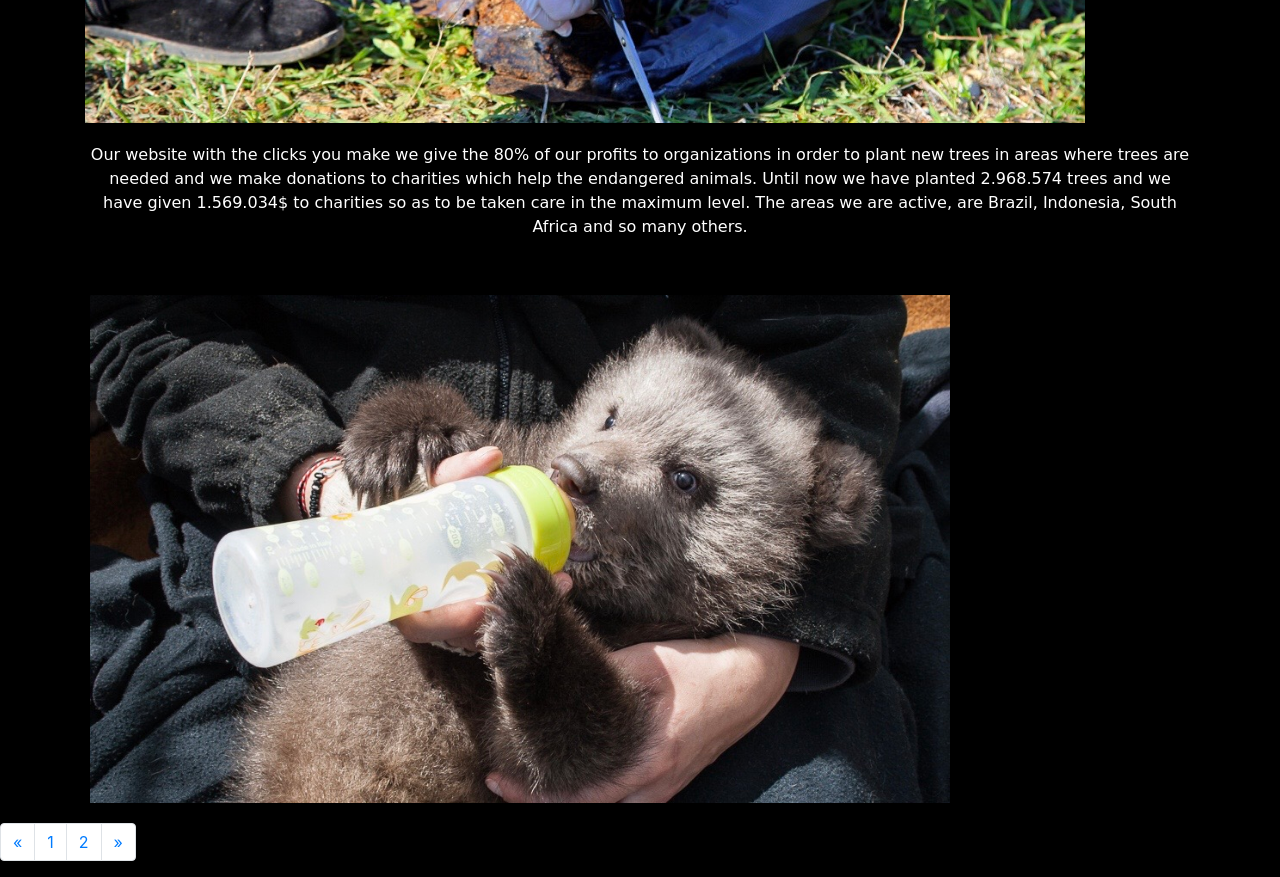
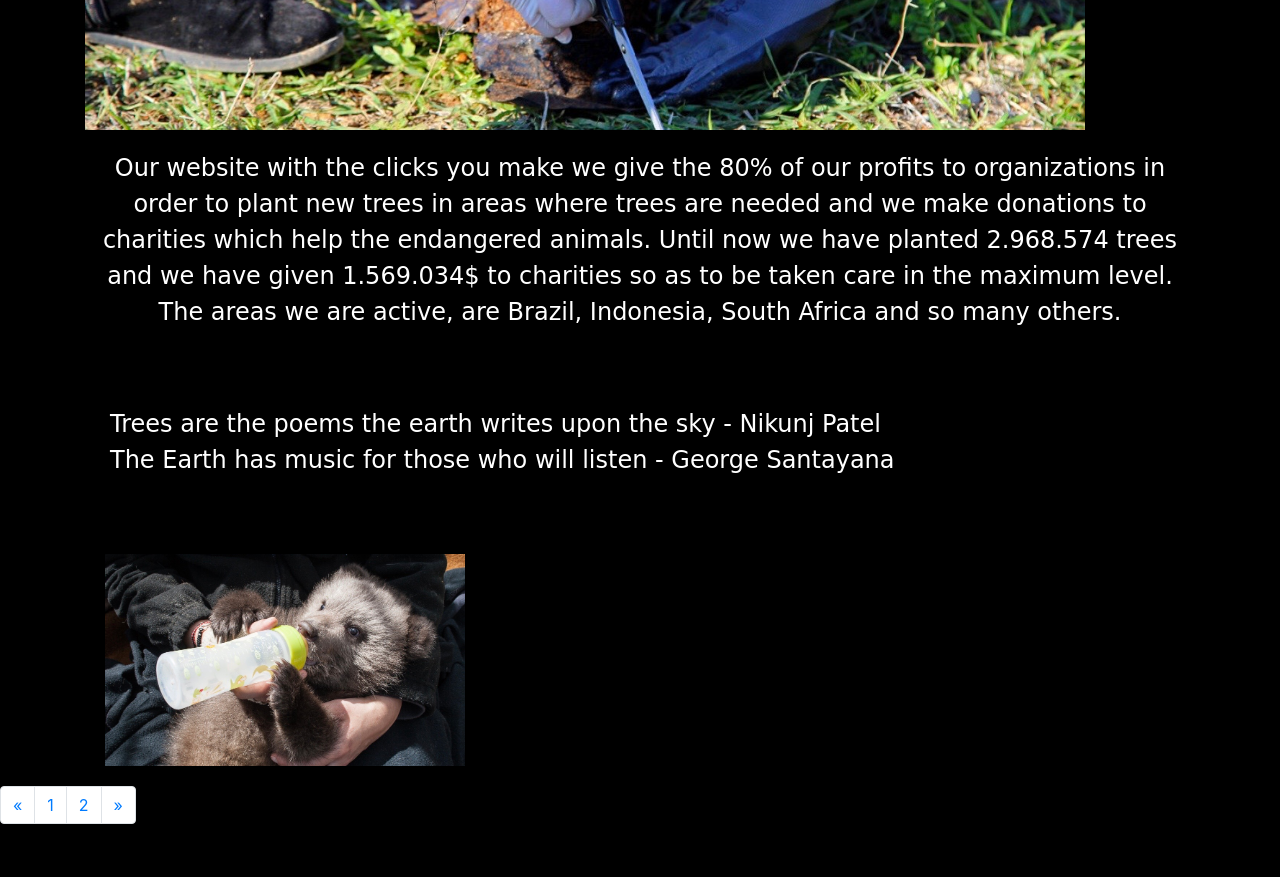
Before and after one commit to corinazoi/code, a plain HTML site: page index2.html in a window 1280 px wide. Shown: the part 480-1357 px from the top of the page. After the commit the page ends 1320 px from the top, so only its background shows below. Drawn offline with nearby package versions, Linux system fonts and the light colour scheme.

Commit message:
a greener planet 7

```diff
--- a/index2.html
+++ b/index2.html
@@ -29,7 +29,15 @@
        charities so as to be taken care in the maximum level. Τhe areas we are active, are Brazil, Indonesia,
        South Africa and so many others.</p>
 
+       <p class="poem">Trees are the poems the earth
+                        writes upon the sky - Nikunj Patel<br>
+                        The Earth has music for
+                        those who will listen - George Santayana</p>
+        <div class="col">
+
        <img class="b" src="images/b.JPG">
+       </div>
+
 
 
 
--- a/stylesheet/style.css
+++ b/stylesheet/style.css
@@ -58,7 +58,7 @@ p3
 }
 h6
 {
-    font-size: large;
+    font-size: x-large;
     font-weight: bold;
     text-align: center;
     padding:15px;
@@ -83,7 +83,7 @@ h6
 {
     padding: 20px;
     text-align: center;
-    font-size: medium;
+    font-size: x-large;
     color: white;
     font-family: cursive;
 }
@@ -91,5 +91,12 @@ h6
 {
     padding: 20px;
     text-align: center;
-    width: 900px;
+    width: 400px;
 }
+.poem
+{
+    padding: 40px;
+    color: white;
+    font-size: x-large;
+    font-family: cursive;
+}
```
